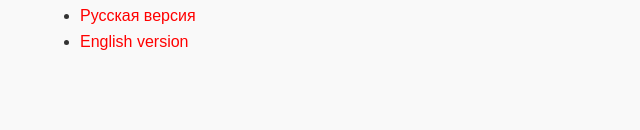
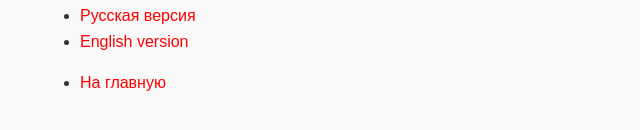
Before and after one commit to seruog17/rpp_2, a plain HTML site: page v1.0.1/index.html in a window 1280 px wide. Shown: the part 152-282 px from the top of the page, without its empty margins (0-640 px from the left). Drawn offline with Linux system fonts and the light colour scheme.

Commit message:
Update index.html

```diff
--- a/v1.0.1/index.html
+++ b/v1.0.1/index.html
@@ -22,5 +22,8 @@
     <li><a href="ru/index.html">Русская версия</a></li>
     <li><a href="en/index.html">English version</a></li>
   </ul>
+  <ul>
+    <li><a href="../index.html">На главную</a></li>
+  </ul>
 </body>
 </html>
```
